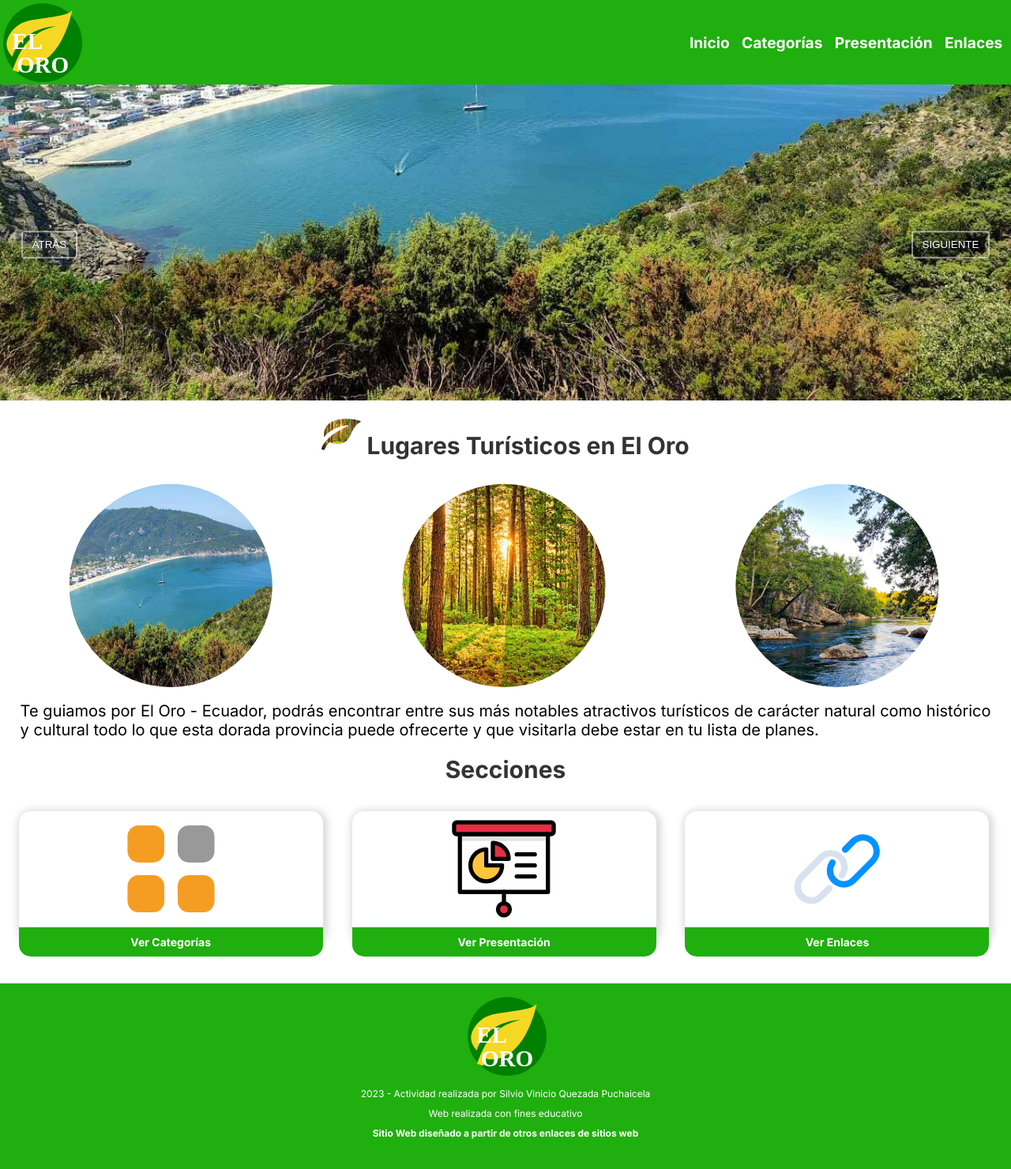
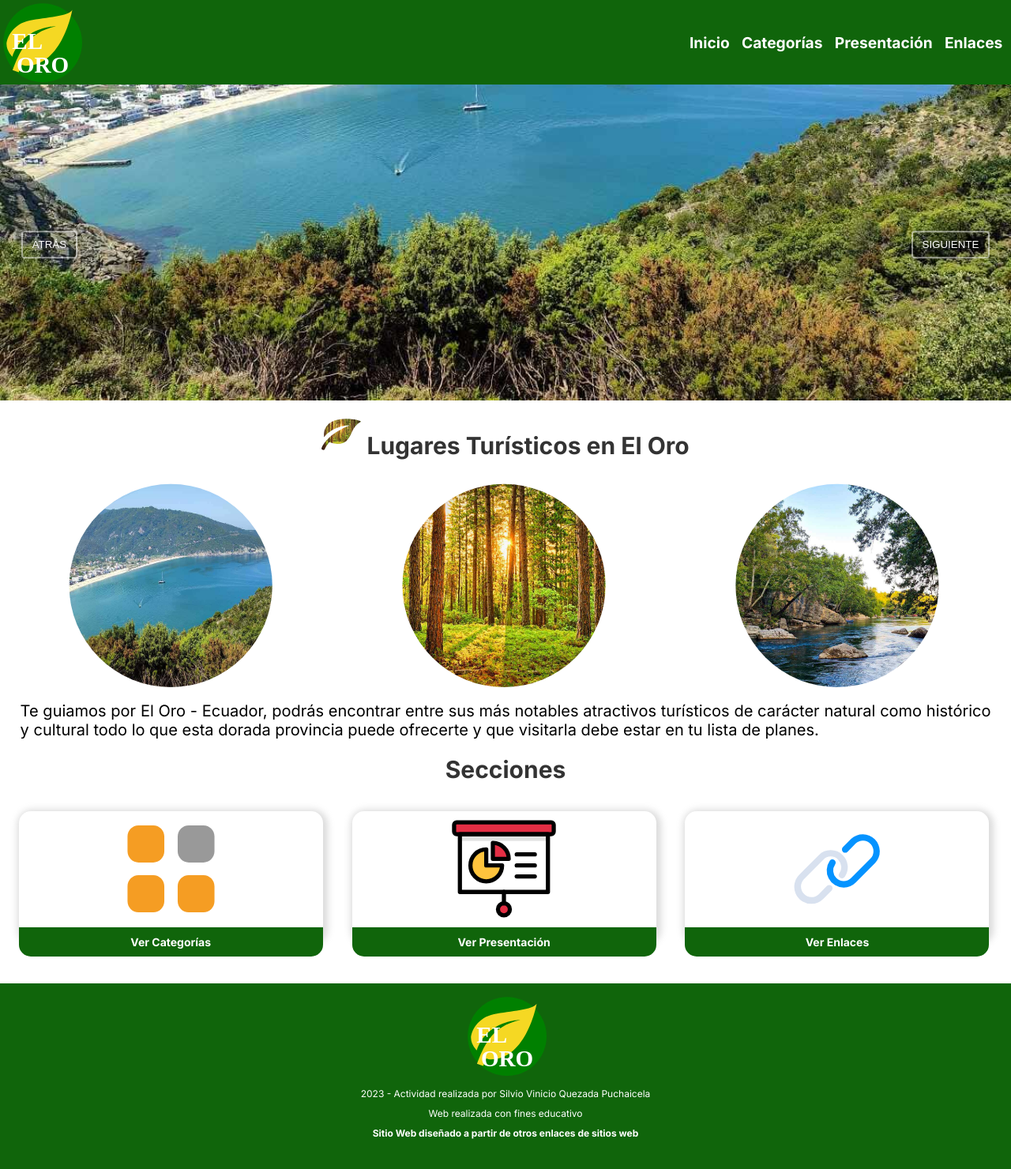
Before and after one commit to silvioquezada/herramientashtmlcsspec3, a website built with Parcel: page src/index.html in a window 1280 px wide. Shown: the whole page at 79% size. Built offline with nearby package versions, Linux system fonts and the light colour scheme; files whose address does not match are found by name.

Commit message:
Mejoramiento de accesibilidad en el color de fondo

```diff
--- a/src/css/card.css
+++ b/src/css/card.css
@@ -37,7 +37,7 @@
 }
 
 .piecard{
-    background: #1FAF0E;
+    background: #10650B;
     border-radius:0 0 15px 15px;
     padding: 10px;
     text-align:center;
--- a/src/css/estructura.css
+++ b/src/css/estructura.css
@@ -34,7 +34,7 @@ header{
     text-align: left;
     font-size: 14px;
     font-weight: 700;
-    background-color: #1FAF0E;
+    background-color: #10650B;
 }
 
 .logoencabezado{
@@ -79,7 +79,7 @@ nav ul{
   width: 100%;
   height: 100%;
   top: 0px;
-  background-color: #1FAF0E;
+  background-color: #10650B;
 }
 
 .link_menu{
@@ -92,7 +92,7 @@ nav ul{
 footer{
     padding-top: 1%;
     color: rgb(255, 255, 255);
-    background-color: #1FAF0E;
+    background-color: #10650B;
     text-align: center;
     display: block;
 }
@@ -184,7 +184,7 @@ p {
         width: 100%;
         height: 100%;
         top: 0px;
-        background-color: #1FAF0E;
+        background-color: #10650B;
       }
 
     .link_menu{
@@ -200,7 +200,7 @@ p {
     }
 
     nav {
-        background-color: #1FAF0E;
+        background-color: #10650B;
         grid-column: 1 / 9;
         grid-row: 2;
     }
@@ -260,7 +260,7 @@ p {
     }
 
     nav {
-        background-color: #1FAF0E;
+        background-color: #10650B;
 
         grid-column: 3 / 13;
         grid-row: 1;
```
Also changed, not shown: 1 other file.
